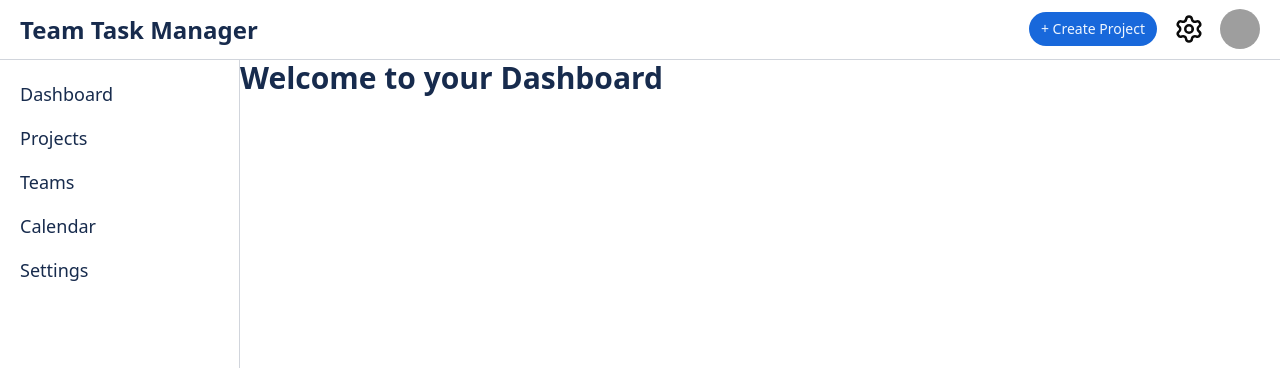
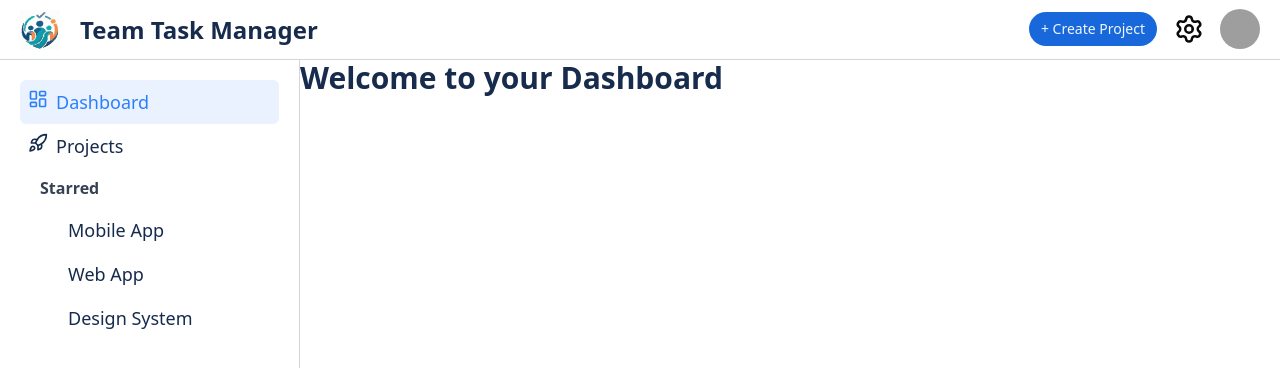
Before and after one commit to Zeedart/Team-Task-Manager, a Next.js app: page /maindashboard in a window 1280 px wide. Shown: the top 368 px of the page. Built offline with nearby package versions, Linux system fonts and the light colour scheme; grey boxes are pictures that could not be loaded.

Commit message:
Worked a bit on the sidebar

```diff
--- /dev/null
+++ b/app/maindashboard/data/projects.js
@@ -0,0 +1,53 @@
+export const projectRoutes = [
+    {
+        id: 1,
+        name: 'Mobile App',
+        path: '/projects/MobileApp'
+    },
+    {
+        id: 2,
+        name: 'Web App',
+        path: '/projects/WebApp'
+
+    },
+    {
+        id: 3,
+        name: 'Design System',
+        path: '/projects/DesignSystem'
+    },
+    {
+        id: 4,
+        name: 'Wireframes',
+        path: '/projects/Wireframes'
+    },
+    {
+        id: 5,
+        name: 'Marketing',
+        path: '/projects/Marketing'
+    },
+    {
+        id: 6,
+        name: 'E-commerce',
+        path: '/projects/E-commerce'
+    },
+    {
+        id: 7,
+        name: 'Social Media',
+        path: '/projects/SocialMedia'
+    },
+    {
+        id: 8,
+        name: 'Analytics',
+        path: '/projects/Analytics'
+    },
+    {
+        id: 9,
+        name: 'Customer Support',
+        path: '/projects/CustomerSupport'
+    },
+    {
+        id: 10,
+        name: 'HR Management',
+        path: '/projects/HRManagement'
+    }
+]
--- /dev/null
+++ b/app/maindashboard/data/routes.js
@@ -0,0 +1,17 @@
+import {DashboardIcon} from "@/components/ui/dashboard-icon"
+import { RocketIcon } from "@/components/ui/rocket-icon"
+export const routes = [
+    {
+
+        id: 1,
+        icon: DashboardIcon,
+        name: 'Dashboard',
+        path: '/maindashboard',
+    },
+    {
+        id: 2,
+        icon: RocketIcon,
+        name: 'Projects',
+        path: '/maindashboard/projects',
+    }
+]
--- a/app/maindashboard/layout.tsx
+++ b/app/maindashboard/layout.tsx
@@ -1,16 +1,33 @@
+"use client"
+
 import Link from "next/link"
 import { SettingsIcon } from "@/components/ui/settings-icon"
 import { Button } from "@/components/ui/button"
+import { routes } from "./data/routes.js"
+import { projectRoutes } from "./data/projects.js"
+import { usePathname } from "next/navigation"
+import LOGO from "@/images/LOGO.svg"
+
+//{routes.map(route => (
+//<li key={route.id} className="text-lg font-medium text-[#172b4d] hover:text-[#1868db] cursor-pointer">
+//  <Link key={route.id} href={route.path}>
+//    {route.name}
+// </Link>
+//</li>
+//))}
+
 
 export default function MainLayout({
     children,
 }: {
     children: React.ReactNode
 }) {
+    const pathname = usePathname()
     return (
         <div>
             <header className="h-15 border-b border-gray-300 flex justify-between items-center">
-                <div>
+                <div className="flex">
+                    <img src={LOGO.src} alt="Logo" className="w-10 h-10 mt-4 ml-5" />
                     <h1 className="text-2xl font-bold text-[#172b4d] p-5">Team Task Manager</h1>
                 </div>
                 <div className="h-15 border-b border-gray-300 flex p-5 gap-4 items-center">
@@ -19,18 +36,43 @@ export default function MainLayout({
                     <img src="https://www.gravatar.com/avatar/2c7d99fe281ecd3bcd65ab915bac6dd5?s=250" alt="Profile Picture" className="w-10 h-10 rounded-full" />
                 </div>
             </header>
-            <div className="flex fixed">
-                <aside>
-                    <nav className="w-60 h-screen border-r border-gray-300 p-5">
-                        <ul className="space-y-4">
-                            <li className="text-lg font-medium text-[#172b4d] hover:text-[#1868db] cursor-pointer"><Link href="/maindashboard">Dashboard</Link></li>
-                            <li className="text-lg font-medium text-[#172b4d] hover:text-[#1868db] cursor-pointer"><Link href="./maindashboard/projects">Projects</Link></li>
-                            <li className="text-lg font-medium text-[#172b4d] hover:text-[#1868db] cursor-pointer">Teams</li>
-                            <li className="text-lg font-medium text-[#172b4d] hover:text-[#1868db] cursor-pointer">Calendar</li>
-                            <li className="text-lg font-medium text-[#172b4d] hover:text-[#1868db] cursor-pointer">Settings</li>
+            <div className="flex fixed ">
+                <aside className="w-75 h-screen border-r border-gray-300">
+                    <nav className="w-full pt-5 pl-5 pr-5">
+                        <ul>
+                            {routes.map(route => {
+                                const isActive = pathname === route.path
+                                return (
+                                    <Link
+                                        key={route.id}
+                                        href={route.path}
+                                    >
+                                        <li key={route.id} className={`${isActive ? "text-blue-500 bg-[#e9f2fe]" : "text-[#172b4d]"} text-lg p-2 rounded-sm font-medium hover:text-[#1868db] cursor-pointer`}>
+                                            <route.icon size={20} className="mr-2"/>{route.name}
+                                        </li>
+                                    </Link>
+                                )
+                            })}
                         </ul>
                     </nav>
-
+                    <nav className="ml-5 pt-2 pl-5 pr-5">
+                        <h1 className="text-md font-semibold text-gray-700 mb-2">Starred</h1>
+                        <ul className="ml-5">
+                            {projectRoutes.slice(0, 3).map(route => {
+                                const isActive = pathname === route.path
+                                return (
+                                    <Link
+                                        key={route.id}
+                                        href={route.path}
+                                    >
+                                        <li key={route.id} className={`${isActive ? "text-blue-500 bg-[#e9f2fe]" : "text-[#172b4d]"} text-lg p-2 rounded-sm font-medium hover:text-[#1868db] cursor-pointer`}>
+                                            {route.name}
+                                        </li>
+                                    </Link>
+                                )
+                            })}
+                        </ul>
+                    </nav>
                 </aside>
                 <main>{children}</main>
             </div>
--- /dev/null
+++ b/components/ui/dashboard-icon.tsx
@@ -0,0 +1,159 @@
+"use client";
+
+import { cn } from "@/lib/utils";
+import type { HTMLMotionProps, Variants } from "motion/react";
+import { motion, useAnimation, useReducedMotion } from "motion/react";
+import { forwardRef, useCallback, useImperativeHandle, useRef } from "react";
+
+export interface DashboardIconHandle {
+ startAnimation: () => void;
+ stopAnimation: () => void;
+}
+
+interface DashboardIconProps extends HTMLMotionProps<"div"> {
+ size?: number;
+ duration?: number;
+ isAnimated?: boolean;
+}
+
+const DashboardIcon = forwardRef<DashboardIconHandle, DashboardIconProps>(
+ (
+  {
+   onMouseEnter,
+   onMouseLeave,
+   className,
+   size = 24,
+   duration = 0.6,
+   isAnimated = true,
+   ...props
+  },
+  ref,
+ ) => {
+  const controls = useAnimation();
+  const reduced = useReducedMotion();
+  const isControlled = useRef(false);
+
+  useImperativeHandle(ref, () => {
+   isControlled.current = true;
+   return {
+    startAnimation: () =>
+     reduced ? controls.start("normal") : controls.start("animate"),
+    stopAnimation: () => controls.start("normal"),
+   };
+  });
+
+  const handleEnter = useCallback(
+   (e?: React.MouseEvent<HTMLDivElement>) => {
+    if (!isAnimated || reduced) return;
+    if (!isControlled.current) controls.start("animate");
+    else onMouseEnter?.(e as any);
+   },
+   [controls, reduced, isAnimated, onMouseEnter],
+  );
+
+  const handleLeave = useCallback(
+   (e?: React.MouseEvent<HTMLDivElement>) => {
+    if (!isControlled.current) controls.start("normal");
+    else onMouseLeave?.(e as any);
+   },
+   [controls, onMouseLeave],
+  );
+
+  const smoothEase: [number, number, number, number] = [0.22, 1, 0.36, 1];
+
+  const iconVariants: Variants = {
+   normal: { scale: 1, rotate: 0 },
+   animate: {
+    scale: [1, 1.06, 0.98, 1],
+    rotate: [0, -1.5, 1.5, 0],
+    transition: { duration: 1.1 * duration, ease: "easeInOut" },
+   },
+  };
+
+  const tileVariants: Variants = {
+   normal: { opacity: 1, scale: 1, y: 0 },
+   animate: (i: number) => ({
+    opacity: [0.6, 1],
+    scale: [0.95, 1.04, 1],
+    y: [3, -2, 0],
+    transition: {
+     duration: 0.9 * duration,
+     ease: "easeInOut",
+     delay: i * 0.08,
+    },
+   }),
+  };
+
+  return (
+   <motion.div
+    className={cn("inline-flex items-center justify-center", className)}
+    onMouseEnter={handleEnter}
+    onMouseLeave={handleLeave}
+    {...props}
+   >
+    <motion.svg
+     xmlns="http://www.w3.org/2000/svg"
+     width={size}
+     height={size}
+     viewBox="0 0 24 24"
+     fill="none"
+     stroke="currentColor"
+     strokeWidth="2"
+     strokeLinecap="round"
+     strokeLinejoin="round"
+     animate={controls}
+     initial="normal"
+     variants={iconVariants}
+    >
+     <motion.rect
+      width="7"
+      height="9"
+      x="3"
+      y="3"
+      rx="1"
+      variants={tileVariants}
+      custom={0}
+      initial="normal"
+      animate={controls}
+     />
+     <motion.rect
+      width="7"
+      height="5"
+      x="14"
+      y="3"
+      rx="1"
+      variants={tileVariants}
+      custom={1}
+      initial="normal"
+      animate={controls}
+     />
+     <motion.rect
+      width="7"
+      height="9"
+      x="14"
+      y="12"
+      rx="1"
+      variants={tileVariants}
+      custom={2}
+      initial="normal"
+      animate={controls}
+     />
+     <motion.rect
+      width="7"
+      height="5"
+      x="3"
+      y="16"
+      rx="1"
+      variants={tileVariants}
+      custom={3}
+      initial="normal"
+      animate={controls}
+     />
+    </motion.svg>
+   </motion.div>
+  );
+ },
+);
+
+DashboardIcon.displayName = "DashboardIcon";
+export { DashboardIcon };
--- /dev/null
+++ b/components/ui/rocket-icon.tsx
@@ -0,0 +1,139 @@
+"use client";
+
+import { cn } from "@/lib/utils";
+import type { HTMLMotionProps, Variants } from "motion/react";
+import { motion, useAnimation, useReducedMotion } from "motion/react";
+import { forwardRef, useCallback, useImperativeHandle, useRef } from "react";
+
+export interface RocketHandle {
+ startAnimation: () => void;
+ stopAnimation: () => void;
+}
+
+interface RocketProps extends HTMLMotionProps<"div"> {
+ size?: number;
+ duration?: number;
+ isAnimated?: boolean;
+}
+
+const RocketIcon = forwardRef<RocketHandle, RocketProps>(
+ (
+  {
+   onMouseEnter,
+   onMouseLeave,
+   className,
+   size = 24,
+   duration = 1,
+   isAnimated = true,
+   ...props
+  },
+  ref,
+ ) => {
+  const controls = useAnimation();
+  const reduced = useReducedMotion();
+  const isControlled = useRef(false);
+
+  useImperativeHandle(ref, () => {
+   isControlled.current = true;
+   return {
+    startAnimation: () =>
+     reduced ? controls.start("normal") : controls.start("animate"),
+    stopAnimation: () => controls.start("normal"),
+   };
+  });
+
+  const handleEnter = useCallback(
+   (e?: React.MouseEvent<HTMLDivElement>) => {
+    if (!isAnimated || reduced) return;
+    if (!isControlled.current) controls.start("animate");
+    else onMouseEnter?.(e as any);
+   },
+   [controls, reduced, isAnimated, onMouseEnter],
+  );
+
+  const handleLeave = useCallback(
+   (e?: React.MouseEvent<HTMLDivElement>) => {
+    if (!isControlled.current) controls.start("normal");
+    else onMouseLeave?.(e as any);
+   },
+   [controls, onMouseLeave],
+  );
+
+  const rocketVariants: Variants = {
+   normal: { y: 0, x: 0 },
+   animate: {
+    y: [0, -3, 0],
+    x: [0, 3, 0],
+    transition: {
+     duration: 0.7 * duration,
+     ease: "easeInOut",
+    },
+   },
+  };
+
+  const thrustVariants: Variants = {
+   normal: { opacity: 1, scale: 1 },
+   animate: {
+    opacity: [1, 0.3, 1],
+    scale: [1, 1.4, 1],
+    transition: {
+     duration: 0.4 * duration,
+     ease: "easeInOut",
+    },
+   },
+  };
+
+  return (
+   <motion.div
+    className={cn("inline-flex items-center justify-center", className)}
+    onMouseEnter={handleEnter}
+    onMouseLeave={handleLeave}
+    {...props}
+   >
+    <motion.svg
+     xmlns="http://www.w3.org/2000/svg"
+     width={size}
+     height={size}
+     viewBox="0 0 24 24"
+     fill="none"
+     stroke="currentColor"
+     strokeWidth="2"
+     strokeLinecap="round"
+     strokeLinejoin="round"
+    >
+     <motion.path
+      d="m12 15-3-3a22 22 0 0 1 2-3.95A12.88 12.88 0 0 1 22 2c0 2.72-.78 7.5-6 11a22.35 22.35 0 0 1-4 2z"
+      variants={rocketVariants}
+      initial="normal"
+      animate={controls}
+      style={{
+       transformBox: "fill-box",
+       transformOrigin: "center",
+      }}
+     />
+     <motion.path
+      d="M9 12H4s.55-3.03 2-4c1.62-1.08 5 0 5 0"
+      variants={rocketVariants}
+      initial="normal"
+      animate={controls}
+     />
+     <motion.path
+      d="M12 15v5s3.03-.55 4-2c1.08-1.62 0-5 0-5"
+      variants={rocketVariants}
+      initial="normal"
+      animate={controls}
+     />
+     <motion.path
+      d="M4.5 16.5c-1.5 1.26-2 5-2 5s3.74-.5 5-2c.71-.84.7-2.13-.09-2.91a2.18 2.18 0 0 0-2.91-.09z"
+      variants={thrustVariants}
+      initial="normal"
+      animate={controls}
+     />
+    </motion.svg>
+   </motion.div>
+  );
+ },
+);
+
+RocketIcon.displayName = "RocketIcon";
+export { RocketIcon };
```
